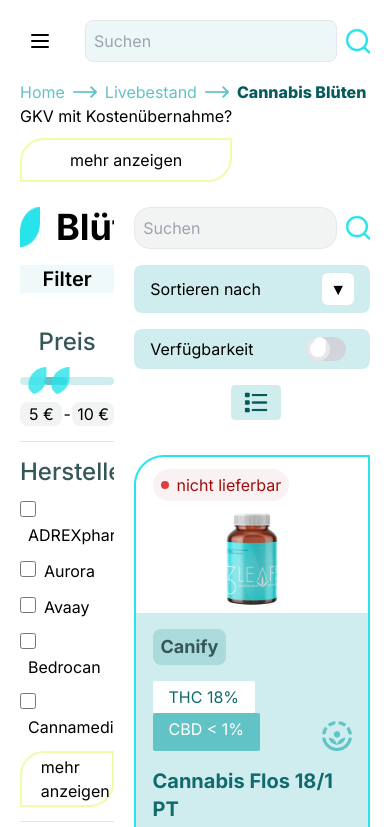
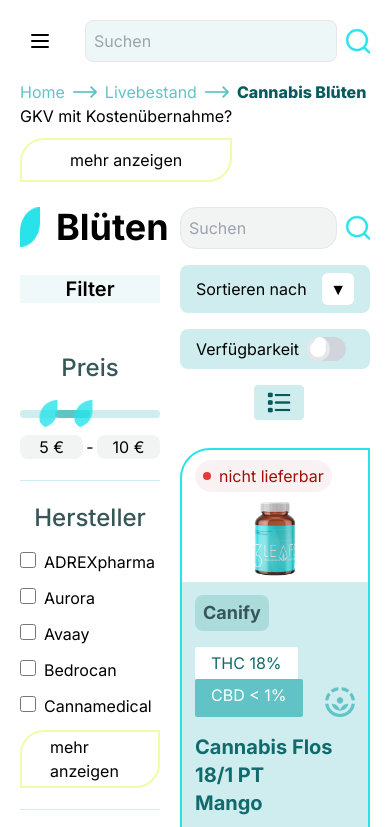
Before and after one commit to kaustubhduse/medicine, a Next.js app: page / in a window 390 px wide. Shown: the top 827 px of the page. Built offline with nearby package versions, Linux system fonts and the light colour scheme.

Commit message:
Align breadcrumb arrows with headings and adjust layout

```diff
--- a/src/app/components/LeftSide.js
+++ b/src/app/components/LeftSide.js
@@ -1,11 +1,15 @@
-import React from "react";
+import React, { useState } from "react";
 import Image from "next/image";
+import Slider from "rc-slider";
+import "rc-slider/assets/index.css";
 import SlidingBar from "./SlidingBar";
 import LeftOption from "./LeftOption";
 
 function LeftSide() {
+  // State to manage the slider values
+
   return (
-    <div className="md:w-[20%] w-[40%] mt-[7%] h-[calc(100vh-5rem)] overflow-y-auto scrollbar-hidden">
+    <div className="md:w-[20%] w-[40%] mt-[7%]">
       <div className="flex space-x-4">
         <Image
           width={25}
@@ -18,7 +22,7 @@
       </div>
 
       {/* Left bar */}
-      <div className="items-center justify-center">
+      <div className="items-center justify-center ">
         <div></div>
         <div className="mt-[20%] text-center bg-[rgba(98,195,198,0.1)] mb-[20%]">
           <h1 className="font-semibold text-xl">Filter</h1>
@@ -32,32 +36,86 @@
             Hersteller
           </h1>
           <div className="mt-[12%] flex flex-col space-y-3">
-            {["ADREXpharma", "Aurora", "Avaay", "Bedrocan", "Cannamedical"].map((brand) => (
-              <div key={brand}>
+            <div>
               <input
                 type="checkbox"
-                  id={brand}
-                  name={brand}
-                  value={brand}
+                id="ADREXpharma"
+                name="ADREXpharma"
+                value="ADREXpharma"
                 className="h-4 w-4 border border-[rgba(98,195,198,1)]"
               />
-                <label htmlFor={brand} className="ml-2">
-                  {brand}
+              <label htmlFor="ADREXpharma" className="ml-2">
+                ADREXpharma
               </label>
             </div>
-            ))}
+
             <div>
-              <h1 className="border-2 border-[rgba(236,254,170,1)] rounded-tl-[24px] rounded-br-[24px] py-[2%] px-[20%] cursor-pointer hover:bg-[rgba(236,254,170,0.2)] transition-colors">
+              <input
+                type="checkbox"
+                id="Aurora"
+                name="Aurora"
+                value="Aurora"
+                className="h-4 w-4"
+              />
+              <label htmlFor="Aurora" className="ml-2 ">
+                Aurora
+              </label>
+            </div>
+
+            <div>
+              <input
+                type="checkbox"
+                id="Avaay"
+                name="Avaay"
+                value="Avaay"
+                className="h-4 w-4"
+              />
+              <label htmlFor="Avaay" className="ml-2">
+                Avaay
+              </label>
+            </div>
+
+            <div>
+              <input
+                type="checkbox"
+                id="Bedrocan"
+                name="Bedrocan"
+                value="Bedrocan"
+                className="h-4 w-4"
+              />
+              <label htmlFor="Bedrocan" className="ml-2">
+                Bedrocan
+              </label>
+            </div>
+
+            <div>
+              <input
+                type="checkbox"
+                id="Cannamedical"
+                name="Cannamedical"
+                value="Cannamedical"
+                className="w-4 h-4 border-[rgba(98,195,198,1)]"
+              />
+              <label htmlFor="Cannamedical" className="ml-2">
+                Cannamedical
+              </label>
+            </div>
+            <div>
+              <div>
+                <h1 className=" border-2 border-[rgba(236,254,170,1)] rounded-tl-[24px] rounded-br-[24px] py-[2%] px-[20%]">
                   mehr anzeigen
                 </h1>
               </div>
             </div>
           </div>
+        </div>
 
         <SlidingBar title="THC Gehalt" />
+
         <SlidingBar title="CBD Gehalt" />
 
         <LeftOption />
+
       </div>
     </div>
   );
--- a/src/app/globals.css
+++ b/src/app/globals.css
@@ -28,13 +28,3 @@
   .blinking {
     animation: blink 1s infinite;
   }
-
-  /* Hide scrollbar for all browsers except Edge and IE */
-.scrollbar-hidden {
-    scrollbar-width: none; /* Firefox */
-  }
-
-  /* Hide scrollbar for WebKit browsers (Chrome, Safari, Opera) */
-  .scrollbar-hidden::-webkit-scrollbar {
-    display: none; /* Chrome, Safari, and Opera */
-  }
```
Lines whose indentation alone changed are shown as unchanged.
